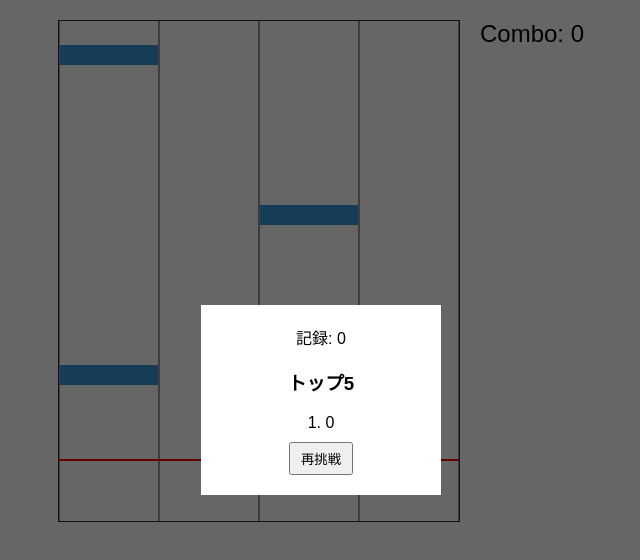
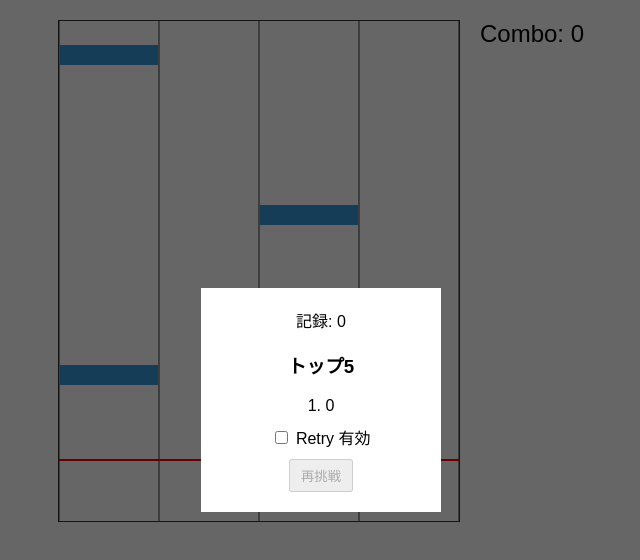
Before and after one commit to yuta-maeshiro/yuta, a plain HTML site: page typing-game.html in a window 1280 px wide. Shown: the whole page, without its empty margins (319-959 px from the left). Drawn offline with Linux system fonts and the light colour scheme.

Commit message:
Enhance typing game with toggleable retry

```diff
--- a/typing-game.html
+++ b/typing-game.html
@@ -4,6 +4,7 @@
 <meta charset="UTF-8">
 <title>タイピングゲーム</title>
 <style>
+  /* Basic layout and lane styles */
   body {
     font-family: sans-serif;
     display: flex;
@@ -12,7 +13,8 @@
   }
   #game {
     position: relative;
-    width: 400px;
+    width: 90vw;
+    max-width: 400px;
     height: 500px;
     border: 1px solid #333;
     overflow: hidden;
@@ -31,6 +33,7 @@
     background: #3498db;
     top: -20px;
   }
+  /* line player must hit notes on */
   #hit-line {
     position: absolute;
     bottom: 60px;
@@ -55,6 +58,7 @@
     from { opacity: 1; }
     to { opacity: 0; }
   }
+  /* result modal overlay */
   #result {
     position: fixed;
     top: 0;
@@ -66,14 +70,21 @@
     align-items: center;
     justify-content: center;
   }
+  /* modal inner box */
   #result-content {
     background: #fff;
     padding: 20px;
     text-align: center;
     min-width: 200px;
+    display: flex;
+    flex-direction: column;
+    align-items: center;
+  }
+  #retry-toggle {
+    margin-top: 10px;
   }
   #retry {
-    margin-top: 10px;
+    margin: 10px auto 0;
     padding: 5px 10px;
   }
 </style>
@@ -91,27 +102,36 @@
   <div id="result-content">
     <div id="result-text"></div>
     <div id="records"></div>
-    <button id="retry">再挑戦</button>
+    <label id="retry-toggle"><input type="checkbox"> Retry 有効</label>
+    <button id="retry" disabled>再挑戦</button>
   </div>
 </div>
 <script>
+// Lane elements corresponding to keys D/F/J/K
 const lanes = [
   document.getElementById('lane0'),
   document.getElementById('lane1'),
   document.getElementById('lane2'),
   document.getElementById('lane3')
 ];
+// Active notes on screen
 let notes = [];
+// Current combo count
 let combo = 0;
+// Interval IDs for spawning and moving notes
 let gameInterval;
 let moveInterval;
+// Whether the game is running
 let running = false;
+// UI elements
 const comboEl = document.getElementById('combo');
 const result = document.getElementById('result');
 const resultText = document.getElementById('result-text');
 const recordsEl = document.getElementById('records');
 const retryBtn = document.getElementById('retry');
+const retryToggle = document.querySelector('#retry-toggle input');
 
+// Start a new round
 function startGame() {
   notes = [];
   combo = 0;
@@ -119,10 +139,13 @@ function startGame() {
   lanes.forEach(l => l.innerHTML = '');
   running = true;
   result.style.display = 'none';
+  retryBtn.disabled = true;
+  retryToggle.checked = false;
   gameInterval = setInterval(spawnNote, 800);
   moveInterval = setInterval(moveNotes, 20);
 }
 
+// Finish the game and show results
 function endGame() {
   running = false;
   clearInterval(gameInterval);
@@ -131,6 +154,7 @@ function endGame() {
   showResult();
 }
 
+// Create a note in a random lane
 function spawnNote() {
   const laneIndex = Math.floor(Math.random()*4);
   const note = document.createElement('div');
@@ -141,6 +165,7 @@ function spawnNote() {
   notes.push(note);
 }
 
+// Move notes downward each frame
 function moveNotes() {
   notes.forEach((note, idx) => {
     const top = parseInt(note.style.top) + 4;
@@ -152,6 +177,7 @@ function moveNotes() {
   notes = notes.filter(n => n.parentElement); // remove if removed
 }
 
+// Handle key presses for hitting notes
 document.addEventListener('keydown', e => {
   if (!running) return;
   const keys = ['d','f','j','k'];
@@ -160,6 +186,7 @@ document.addEventListener('keydown', e => {
   hit(laneIndex);
 });
 
+// Judge if a note is hit correctly
 function hit(laneIndex) {
   for (let i=0;i<notes.length;i++) {
     const note = notes[i];
@@ -178,6 +205,7 @@ function hit(laneIndex) {
   endGame();
 }
 
+// Flash effect when a note is hit
 function showEffect(laneIndex) {
   const effect = document.createElement('div');
   effect.className = 'effect';
@@ -185,6 +213,7 @@ function showEffect(laneIndex) {
   setTimeout(() => effect.remove(), 300);
 }
 
+// Display result modal and high scores
 function showResult() {
   resultText.textContent = '記録: ' + combo;
   const records = getRecords();
@@ -192,11 +221,13 @@ function showResult() {
   result.style.display = "flex";
 }
 
+// Load records from localStorage
 function getRecords() {
   const data = localStorage.getItem('records');
   return data ? JSON.parse(data) : [];
 }
 
+// Store new record and keep top 5
 function updateRecords(score) {
   const records = getRecords();
   records.push(score);
@@ -205,7 +236,13 @@ function updateRecords(score) {
   localStorage.setItem('records', JSON.stringify(records));
 }
 
+// UI events
 retryBtn.addEventListener('click', startGame);
+retryToggle.addEventListener('change', e => {
+  retryBtn.disabled = !e.target.checked;
+});
+
+// Launch the first game automatically
 startGame();
 </script>
 </body>
```
